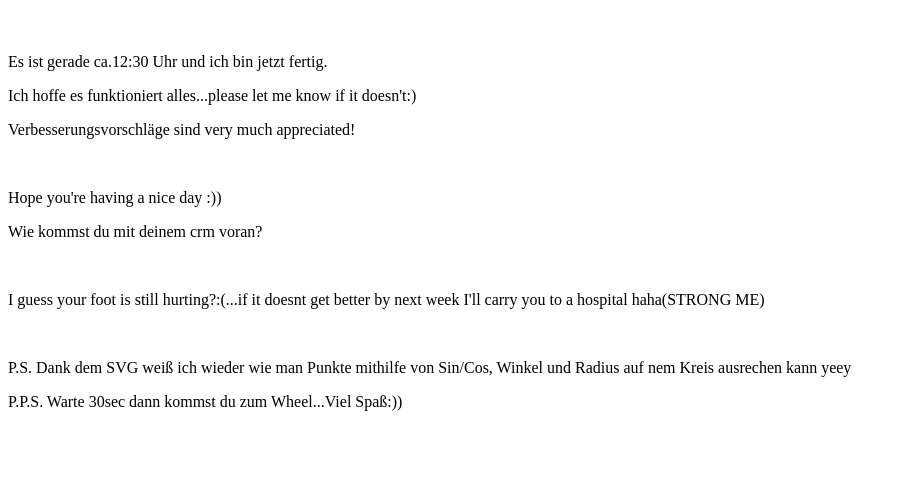
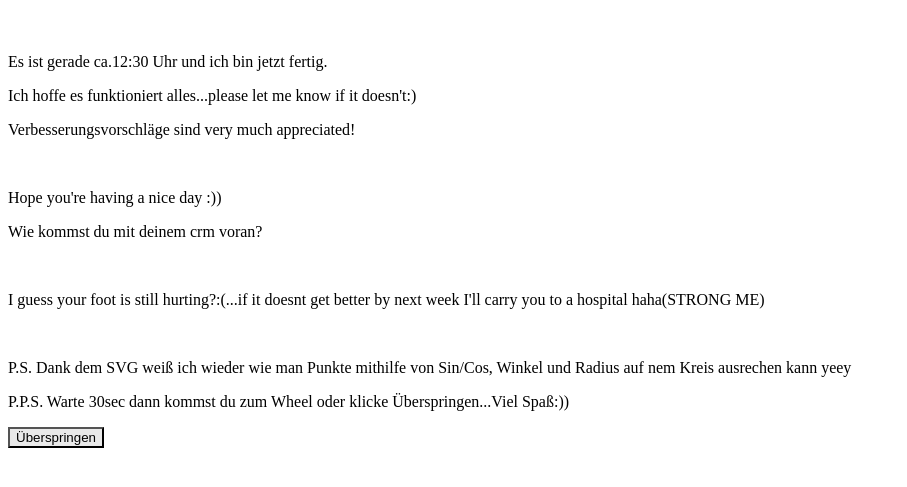
Before and after one commit to Taliiu/RecipeRoulette, a website: page index.html in a window 1280 px wide. Shown: the part 61-548 px from the top of the page, without its empty margins (0-907 px from the left). Drawn offline with Linux system fonts and the light colour scheme.

Commit message:
more change

```diff
--- a/index.html
+++ b/index.html
@@ -12,7 +12,7 @@
 		<div id="app">
 			<div class="flex justify-center flex-wrap">
 				<div v-if="!start" class="flex justify-center content-center flex-wrap w-full h-screen bg-gray-100">
-					<div class="w-1/2 h-auto flex justify-center flex-col bg-gray-500 rounded p-4">
+					<div class="w-1/2 h-auto flex-col bg-gray-500 rounded p-4">
 						<h1 class="text-bold text-3xl">Danke für deine Hilfe gestern ^^ </h1><br/>
 						<p class="text-semibold">Es ist gerade ca.12:30 Uhr und ich bin jetzt fertig.</p>
 						<p class="text-semibold">Ich hoffe es funktioniert alles...please let me know if it doesn't:)</p>
@@ -21,7 +21,8 @@
 						<p class="text-semibold">Wie kommst du mit deinem crm voran?</p><br/>
 						<p class="text-semibold">I guess your foot is still hurting?:(...if it doesnt get better by next week I'll carry you to a hospital haha(STRONG ME) </p><br/>
 						<p class="text-sm">P.S. Dank dem SVG weiß ich wieder wie man Punkte mithilfe von Sin/Cos, Winkel und Radius auf nem Kreis ausrechen kann yeey</p>
-						<p class="text-sm">P.P.S. Warte 30sec dann kommst du zum Wheel...Viel Spaß:))</p>
+						<p class="text-sm">P.P.S. Warte 30sec dann kommst du zum Wheel oder klicke Überspringen...Viel Spaß:))</p>
+						<button @click="start = true" class="w-1/3 rounded mt-3 text-sm p-1 bg-gray-light shadow-md mb-1">Überspringen</button>
 					</div>
 				</div>
 				<div v-else class="w-1/3">
```
